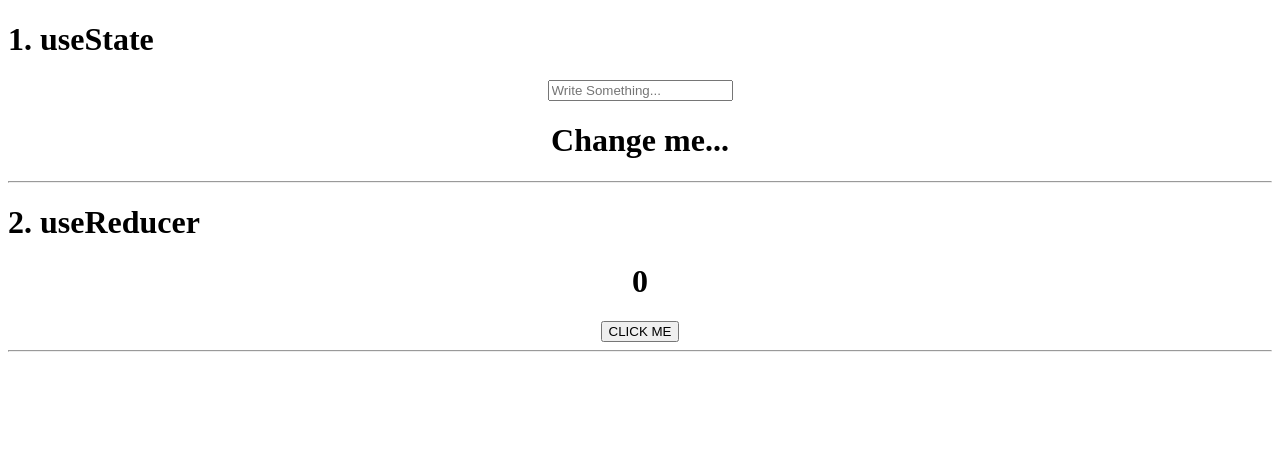
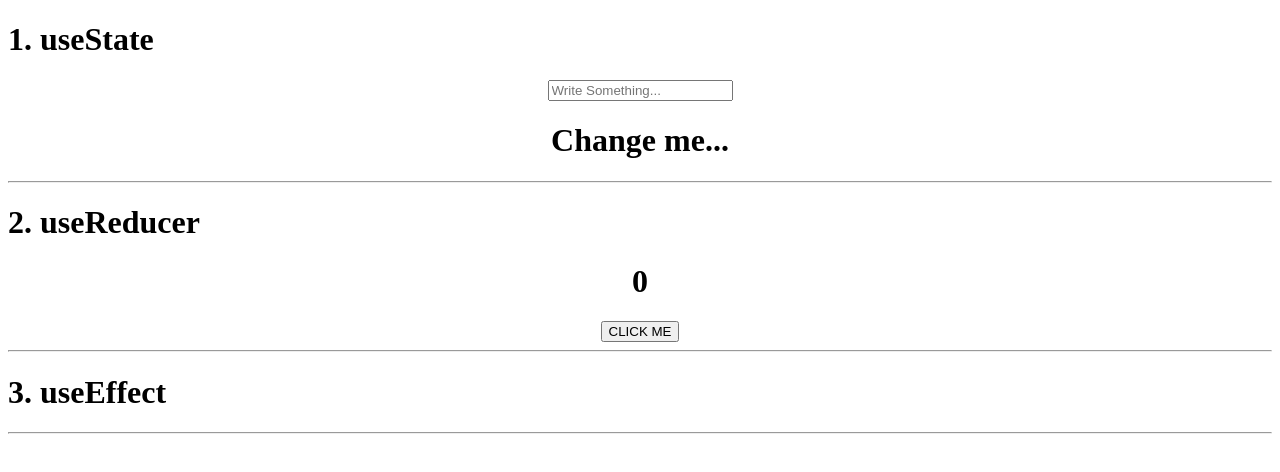
Before and after one commit to sushantsharmaa/all-hooks-in-react, a React (Create React App) app: page / in a window 1280 px wide. Shown: the top 472 px of the page. Built offline with nearby package versions, Linux system fonts and the light colour scheme; no server answers.

Commit message:
3. useEffect : Use case of fetching data with api

```diff
--- a/package.json
+++ b/package.json
@@ -6,6 +6,7 @@
     "@testing-library/jest-dom": "^5.16.4",
     "@testing-library/react": "^13.2.0",
     "@testing-library/user-event": "^13.5.0",
+    "axios": "^0.27.2",
     "react": "^18.1.0",
     "react-dom": "^18.1.0",
     "react-scripts": "5.0.1",
--- a/src/App.jsx
+++ b/src/App.jsx
@@ -1,4 +1,5 @@
 import './App.css';
+import EffectExample from './useEffect/EffectExample';
 import ReducerExample from './UseReducer/ReducerExample';
 import StateExample from './UseState/StateExample';
 
@@ -10,6 +11,8 @@ function App() {
       <hr />
       <ReducerExample />
       <hr />
+      <EffectExample />
+      <hr />
     </div>
   );
 }
--- /dev/null
+++ b/src/useEffect/EffectExample.jsx
@@ -0,0 +1,20 @@
+import axios from 'axios'
+import React, { useEffect, useState } from 'react'
+
+function EffectExample() {
+    const [data, setData] = useState("");
+    useEffect(() => {
+        axios.get("https://jsonplaceholder.typicode.com/comments")
+            .then((response) => {
+                setData(response.data[0].email);
+            })
+    }, [])
+    return (
+        <div>
+            <h1 style={{ textAlign: "left" }}>3. useEffect</h1>
+            <p>{data}</p>
+        </div>
+    )
+}
+
+export default EffectExample
```
Also changed, not shown: 1 other file (tests, documents, lock files or other folders).
